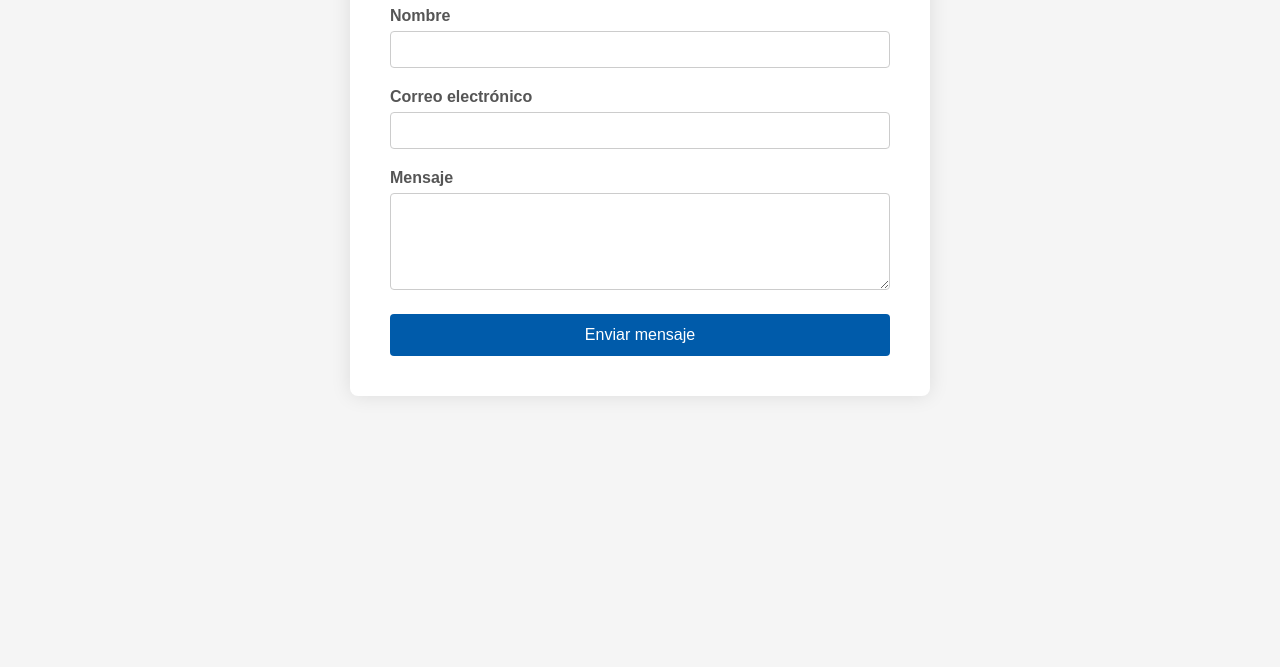
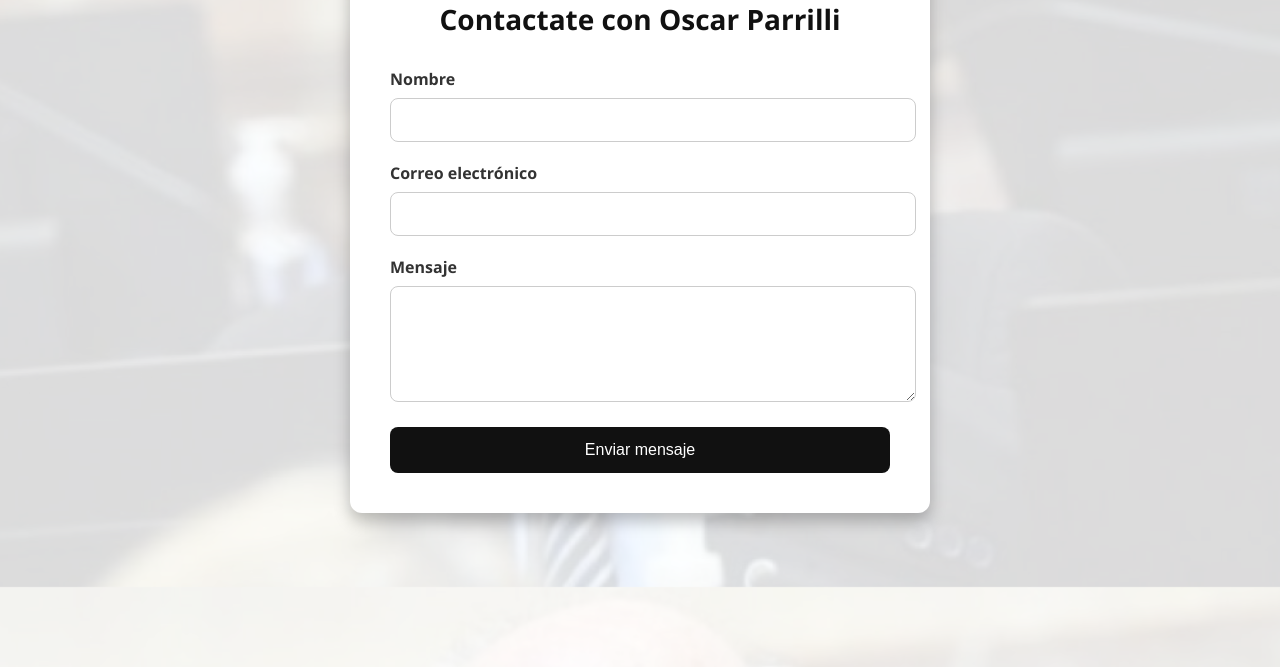
Before and after one commit to Tomasverano23/oscarparrilli, a plain HTML site: page index.html in a window 1280 px wide. Shown: the part 213-880 px from the top of the page. Before the commit the page ends 800 px from the top, so only its background shows below. Drawn offline with Linux system fonts and the light colour scheme.

Commit message:
Update index.html

```diff
--- a/index.html
+++ b/index.html
@@ -1,75 +1,90 @@
 <!DOCTYPE html>
 <html lang="es">
 <head>
-  <meta charset="UTF-8">
+  <meta charset="UTF-8" />
+  <meta name="viewport" content="width=device-width, initial-scale=1.0" />
   <title>Contacto - Oscar Parrilli</title>
-  <meta name="viewport" content="width=device-width, initial-scale=1.0">
   <style>
     body {
-      font-family: Arial, sans-serif;
-      background-color: #f5f5f5;
       margin: 0;
-      padding: 0;
+      font-family: 'Segoe UI', sans-serif;
+      background: url('foto oscar.jpg') center center / cover no-repeat fixed;
+      color: #333;
+    }
+
+    .overlay {
+      background: rgba(255, 255, 255, 0.85);
+      min-height: 100vh;
+      display: flex;
+      align-items: center;
+      justify-content: center;
+      padding: 40px 20px;
     }
 
     .container {
       max-width: 500px;
-      margin: 100px auto;
-      background-color: #fff;
+      width: 100%;
+      background: white;
       padding: 40px;
-      box-shadow: 0 0 20px rgba(0,0,0,0.1);
-      border-radius: 8px;
+      border-radius: 12px;
+      box-shadow: 0 8px 16px rgba(0,0,0,0.25);
     }
 
     h1 {
       text-align: center;
-      color: #333;
+      font-size: 28px;
+      margin-bottom: 30px;
+      color: #111;
     }
 
     label {
       display: block;
-      margin-bottom: 6px;
+      margin-bottom: 8px;
       font-weight: bold;
-      color: #555;
     }
 
-    input[type="text"],
-    input[type="email"],
-    textarea {
+    input, textarea {
       width: 100%;
-      padding: 10px;
+      padding: 12px;
       margin-bottom: 20px;
       border: 1px solid #ccc;
-      border-radius: 4px;
-      box-sizing: border-box;
+      border-radius: 8px;
+      font-size: 16px;
     }
 
     button {
       width: 100%;
-      padding: 12px;
-      background-color: #005baa;
+      padding: 14px;
+      background-color: #111;
       color: white;
+      font-size: 16px;
       border: none;
-      border-radius: 4px;
-      font-size: 16px;
+      border-radius: 8px;
       cursor: pointer;
+      transition: background 0.3s;
     }
 
     button:hover {
-      background-color: #004080;
+      background-color: #333;
+    }
+
+    @media (max-width: 600px) {
+      .container {
+        padding: 30px 20px;
+      }
     }
   </style>
 </head>
 <body>
-
+  <div class="overlay">
     <div class="container">
-    <h1>Contacto</h1>
+      <h1>Contactate con Oscar Parrilli</h1>
       <form action="https://formspree.io/f/myzwydav" method="POST">
         <label for="name">Nombre</label>
-      <input type="text" id="name" name="name" required>
+        <input type="text" id="name" name="name" required />
 
         <label for="email">Correo electrónico</label>
-      <input type="email" id="email" name="email" required>
+        <input type="email" id="email" name="email" required />
 
         <label for="message">Mensaje</label>
         <textarea id="message" name="message" rows="5" required></textarea>
@@ -77,6 +92,6 @@
         <button type="submit">Enviar mensaje</button>
       </form>
     </div>
-
+  </div>
 </body>
 </html>
```
Lines whose indentation alone changed are shown as unchanged.
